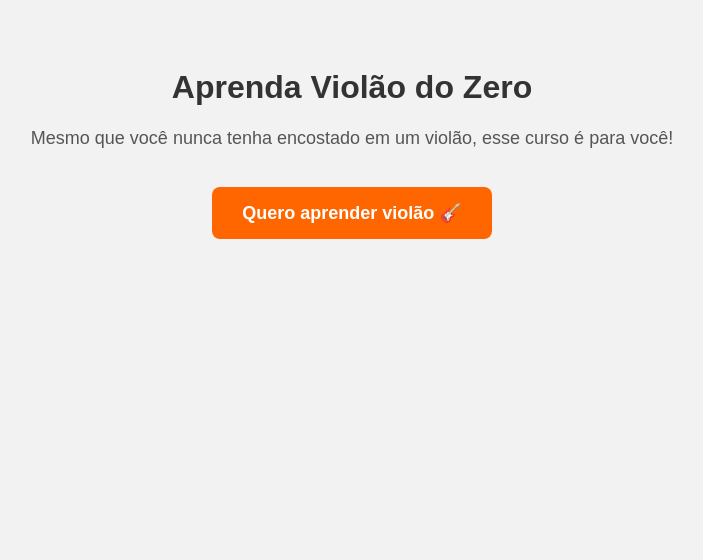
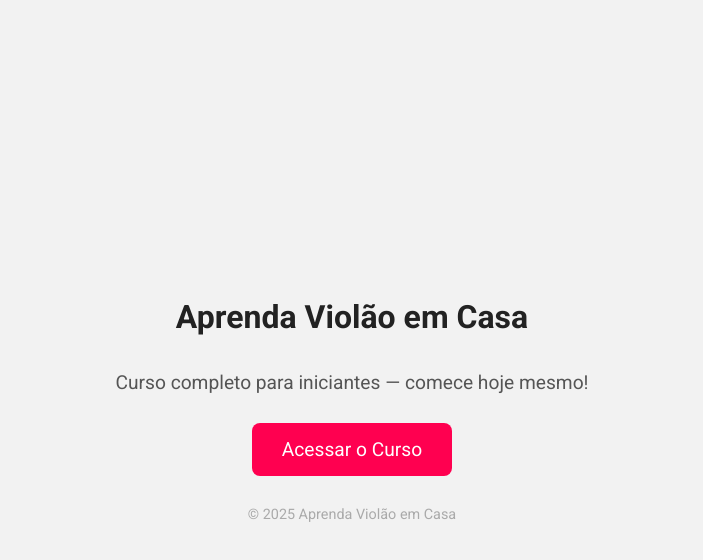
Before and after one commit to csp588/curso-violao, a plain HTML site: page index.html in a window 1280 px wide. Shown: the whole page, without its empty margins (288-991 px from the left). Drawn offline with Linux system fonts and the light colour scheme.

Commit message:
Add files via upload

```diff
--- a/index.html
+++ b/index.html
@@ -2,56 +2,106 @@
 <!DOCTYPE html>
 <html lang="pt-BR">
 <head>
-  <meta charset="UTF-8">
-  <meta name="viewport" content="width=device-width, initial-scale=1.0">
+  <meta charset="UTF-8" />
+  <meta name="viewport" content="width=device-width, initial-scale=1.0"/>
   <title>Curso de Violão para Iniciantes</title>
+  <meta name="description" content="Aprenda violão do zero no conforto da sua casa com um curso completo para iniciantes." />
+  <link href="https://fonts.googleapis.com/css2?family=Roboto:wght@400;700&display=swap" rel="stylesheet">
   <style>
     body {
-      font-family: Arial, sans-serif;
-      background-color: #f2f2f2;
+      font-family: 'Roboto', sans-serif;
+      background: #f2f2f2;
+      margin: 0;
+      padding: 0;
+      display: flex;
+      flex-direction: column;
+      align-items: center;
+      justify-content: center;
+      min-height: 100vh;
       text-align: center;
-      padding: 40px;
     }
+
     h1 {
-      color: #333;
+      color: #222;
+      font-size: 2em;
+      margin-bottom: 0.5em;
     }
+
     p {
-      font-size: 18px;
+      font-size: 1.2em;
+      margin-bottom: 1.5em;
       color: #555;
     }
-    .cta-button {
-      display: inline-block;
+
+    a.button {
+      background-color: #ff0050;
+      color: white;
       padding: 15px 30px;
-      margin-top: 20px;
-      background-color: #ff6600;
-      color: #fff;
+      font-size: 1.2em;
+      border-radius: 8px;
       text-decoration: none;
-      font-size: 18px;
-      border-radius: 8px;
-      font-weight: bold;
+      transition: background-color 0.3s;
     }
-    .cta-button:hover {
-      background-color: #e65c00;
+
+    a.button:hover {
+      background-color: #e60045;
+    }
+
+    .footer {
+      margin-top: 30px;
+      font-size: 0.9em;
+      color: #aaa;
     }
   </style>
-</head>
-<body>
-  <h1>Aprenda Violão do Zero</h1>
-  <p>Mesmo que você nunca tenha encostado em um violão, esse curso é para você!</p>
-  <a href="https://go.hotmart.com/U100026713I" target="_blank" class="cta-button">
-    Quero aprender violão 🎸
-  </a>
 
   <!-- TikTok Pixel Code Start -->
   <script>
   !function (w, d, t) {
-    w.TiktokAnalyticsObject=t;var ttq=w[t]=w[t]||[];ttq.methods=["page","track","identify","instances","debug","on","off","once","ready","alias","group","enableCookie","disableCookie","holdConsent","revokeConsent","grantConsent"],ttq.setAndDefer=function(t,e){t[e]=function(){t.push([e].concat(Array.prototype.slice.call(arguments,0)))}};for(var i=0;i<ttq.methods.length;i++)ttq.setAndDefer(ttq,ttq.methods[i]);ttq.instance=function(t){for(
-    var e=ttq._i[t]||[],n=0;n<ttq.methods.length;n++)ttq.setAndDefer(e,ttq.methods[n]);return e},ttq.load=function(e,n){var r="https://analytics.tiktok.com/i18n/pixel/events.js",o=n&&n.partner;ttq._i=ttq._i||{},ttq._i[e]=[],ttq._i[e]._u=r,ttq._t=ttq._t||{},ttq._t[e]=+new Date,ttq._o=ttq._o||{},ttq._o[e]=n||{};n=document.createElement("script")
-    ;n.type="text/javascript",n.async=!0,n.src=r+"?sdkid="+e+"&lib="+t;e=document.getElementsByTagName("script")[0];e.parentNode.insertBefore(n,e)};
+    w.TiktokAnalyticsObject = t;
+    var ttq = w[t] = w[t] || [];
+    ttq.methods = ["page", "track", "identify", "instances", "debug", "on", "off", "once", "ready", "alias", "group", "enableCookie", "disableCookie", "holdConsent", "revokeConsent", "grantConsent"];
+    ttq.setAndDefer = function (t, e) {
+      t[e] = function () {
+        t.push([e].concat(Array.prototype.slice.call(arguments, 0)))
+      }
+    };
+    for (var i = 0; i < ttq.methods.length; i++) ttq.setAndDefer(ttq, ttq.methods[i]);
+    ttq.instance = function (t) {
+      for (var e = ttq._i[t] || [], n = 0; n < ttq.methods.length; n++) ttq.setAndDefer(e, ttq.methods[n]);
+      return e
+    };
+    ttq.load = function (e, n) {
+      var r = "https://analytics.tiktok.com/i18n/pixel/events.js";
+      var o = n && n.partner;
+      ttq._i = ttq._i || {};
+      ttq._i[e] = [];
+      ttq._i[e]._u = r;
+      ttq._t = ttq._t || {};
+      ttq._t[e] = +new Date;
+      ttq._o = ttq._o || {};
+      ttq._o[e] = n || {};
+      var a = document.createElement("script");
+      a.type = "text/javascript";
+      a.async = !0;
+      a.src = r + "?sdkid=" + e + "&lib=" + t;
+      var s = document.getElementsByTagName("script")[0];
+      s.parentNode.insertBefore(a, s)
+    };
+
     ttq.load('D1C9UJRC77U535812UG0');
     ttq.page();
   }(window, document, 'ttq');
   </script>
   <!-- TikTok Pixel Code End -->
+
+</head>
+<body>
+  <h1>Aprenda Violão em Casa</h1>
+  <p>Curso completo para iniciantes — comece hoje mesmo!</p>
+  <a class="button" href="https://go.hotmart.com/U100026713I" onclick="ttq.track('ClickButton')">Acessar o Curso</a>
+
+  <div class="footer">
+    © 2025 Aprenda Violão em Casa
+  </div>
 </body>
 </html>
```
